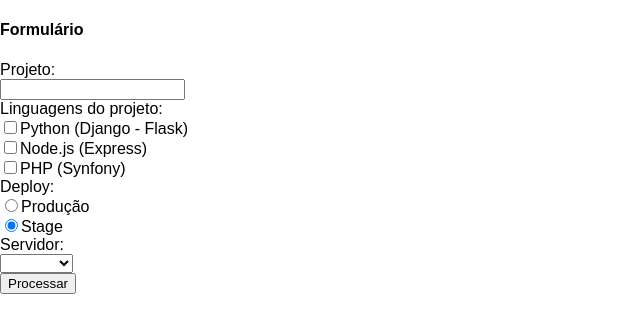
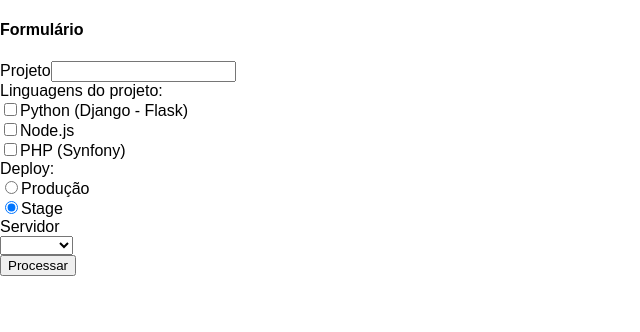
Before and after one commit to mvdocouto/react-components-forms, a React (Create React App) app: page / in a window 1280 px wide. Shown: the top 332 px of the page, without its empty margins (0-640 px from the left). Built offline with nearby package versions, Linux system fonts and the light colour scheme.

Commit message:
Ajuste dos componentes.

```diff
--- a/src/App.js
+++ b/src/App.js
@@ -1,7 +1,7 @@
 import React, { Component } from 'react';
 
 import InputText from './components/form/InputText'
-import checkbox from './components/form/Checkbox'
+import Checkbox from './components/form/Checkbox'
 import RadioButton from './components/form/RadioButtom'
 import Select from './components/form/Select'
 
@@ -23,7 +23,7 @@ class App extends Component {
   }
 
   onNameChange = (event) => {
-    this.setState({ nome: event.target.value});
+    this.setState({ projeto: event.target.value});
   }
 
   onLangChange = (event) => {
@@ -59,28 +59,51 @@ class App extends Component {
         <form>
           <h4>Formulário</h4>
 
-          <label>Projeto:</label><br/>
-          <input type="text" name="projeto"
-            value={this.state.nome}
-            onChange={this.onNameChange}/>
+          <InputText
+            name="projeto"
+            value={this.state.projeto}
+            onChange={this.onNameChange}
+            label="Projeto"/>
 
-          <br/>
+
 
           <label>Linguagens do projeto:</label><br/>
-          <input type="checkbox" name="linguagens[]"  onChange={this.onLangChange} value="python" checked={this.state.linguagens.python} />Python (Django - Flask) <br/>
-          <input type="checkbox" name="linguagens[]"  onChange={this.onLangChange} value="nodejs" checked={this.state.linguagens.nodejs}/>Node.js (Express)<br/>
-          <input type="checkbox" name="linguagens[]"  onChange={this.onLangChange} value="php" checked={this.state.linguagens.php}/>PHP (Synfony) <br/>
+          <Checkbox name="linguagens[]"
+            onChange={this.onLangChange}
+            value="python"
+            checked={this.state.linguagens.python}
+            label="Python (Django - Flask)"/>
+
+          <Checkbox name="linguagens[]"
+            onChange={this.onLangChange}
+            value="nodejs"
+            checked={this.state.linguagens.nodejs}
+            label="Node.js"/>
+
+          <Checkbox name="linguagens[]"
+            onChange={this.onLangChange}
+            value="php"
+            checked={this.state.linguagens.php}
+            label="PHP (Synfony)"/>
 
           <label>Deploy:</label><br/>
-          <input type="radio" name="deploy" value="prod" onChange={this.onDeployChange} checked={this.state.deploy === "prod"} />Produção <br/>
-          <input type="radio" name="deploy" value="stg" onChange={this.onDeployChange} checked={this.state.deploy === "stg"} />Stage <br/>
 
-          <label>Servidor:</label><br/>
-          <select name="server" value={this.state.server} onChange={this.onServerChange}>
-            <option valeu=""></option>
-            <option valeu="server_1">Server 1</option>
-            <option valeu="server_2">Server 2</option>
-          </select><br/>
+           <RadioButton name="deploy"
+            onChange={this.onDeployChange}
+            value="prod"
+            checked={this.state.deploy === "prod"}
+            label="Produção"/>
+
+          <RadioButton name="deploy"
+            onChange={this.onDeployChange}
+            value="stg"
+            checked={this.state.deploy === "stg"}
+            label="Stage"/>
+
+          <Select
+            onChange={this.onServerChange}
+            name="server"
+            label="Servidor"/>
 
           <button type="submit">Processar</button>
         </form>
--- a/src/components/form/Checkbox.js
+++ b/src/components/form/Checkbox.js
@@ -0,0 +1,19 @@
+import React from 'react'
+
+
+const Checkbox = (props) => {
+    return (
+        <div>
+            <input type="checkbox"
+                id={props.value}
+                name={props.name}
+                onChange={props.onChange}
+                value={props.value}
+                checked={props.checked}
+            />
+            <label for={props.value}>{props.label}</label>
+        </div>
+    );
+}
+
+export default Checkbox;
--- a/src/components/form/InputText.js
+++ b/src/components/form/InputText.js
@@ -1,8 +1,17 @@
 import React from 'react'
 
 
-export default class InputText extends React.Component{
-    render(){
-        return <input type="text"/>
-    }
+const InputText = (props) => {
+    return (
+        <div>
+            <label for={props.name}>{props.label}</label>
+            <input type="text"
+                name={props.name}
+                value={props.value}
+                onChange={props.onChange}
+            />
+        </div>
+    );
 }
+
+export default InputText;
--- a/src/components/form/RadioButtom.js
+++ b/src/components/form/RadioButtom.js
@@ -0,0 +1,19 @@
+import React from 'react'
+
+
+const RadioButton = (props) => {
+    return (
+        <div>
+            <input type="radio"
+                id={props.value}
+                name={props.name}
+                onChange={props.onChange}
+                value={props.value}
+                checked={props.checked}
+            />
+            <label for={props.value}>{props.label}</label>
+        </div>
+    );
+}
+
+export default RadioButton;
--- a/src/components/form/Select.js
+++ b/src/components/form/Select.js
@@ -0,0 +1,20 @@
+import React from 'react'
+
+
+const RadioButton = (props) => {
+    return (
+        <div>
+          <label for={props.name}>{props.label}</label><br/>
+          <select
+            id={props.name}
+            name={props.name}
+            onChange={props.onChange}>
+            <option valeu=""></option>
+            <option value="server_1">Server 1</option>
+            <option value="server_2">Server 2</option>
+          </select>
+        </div>
+    );
+}
+
+export default RadioButton;
```
